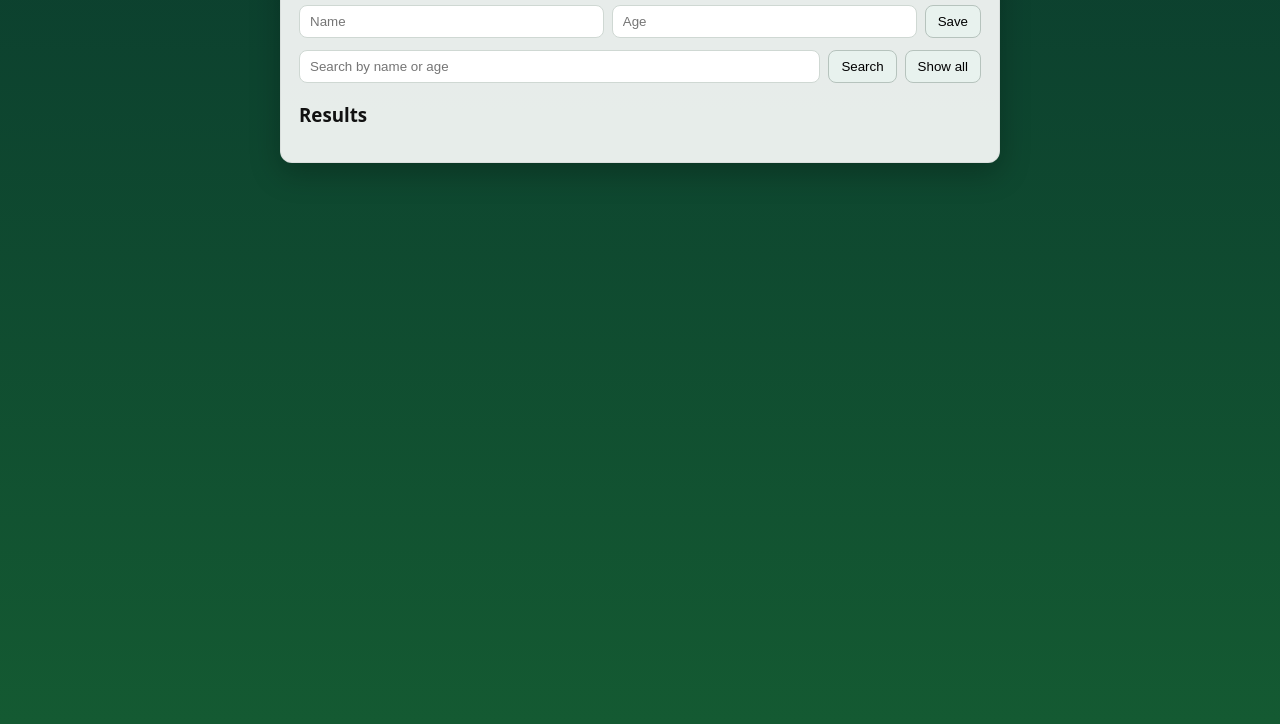
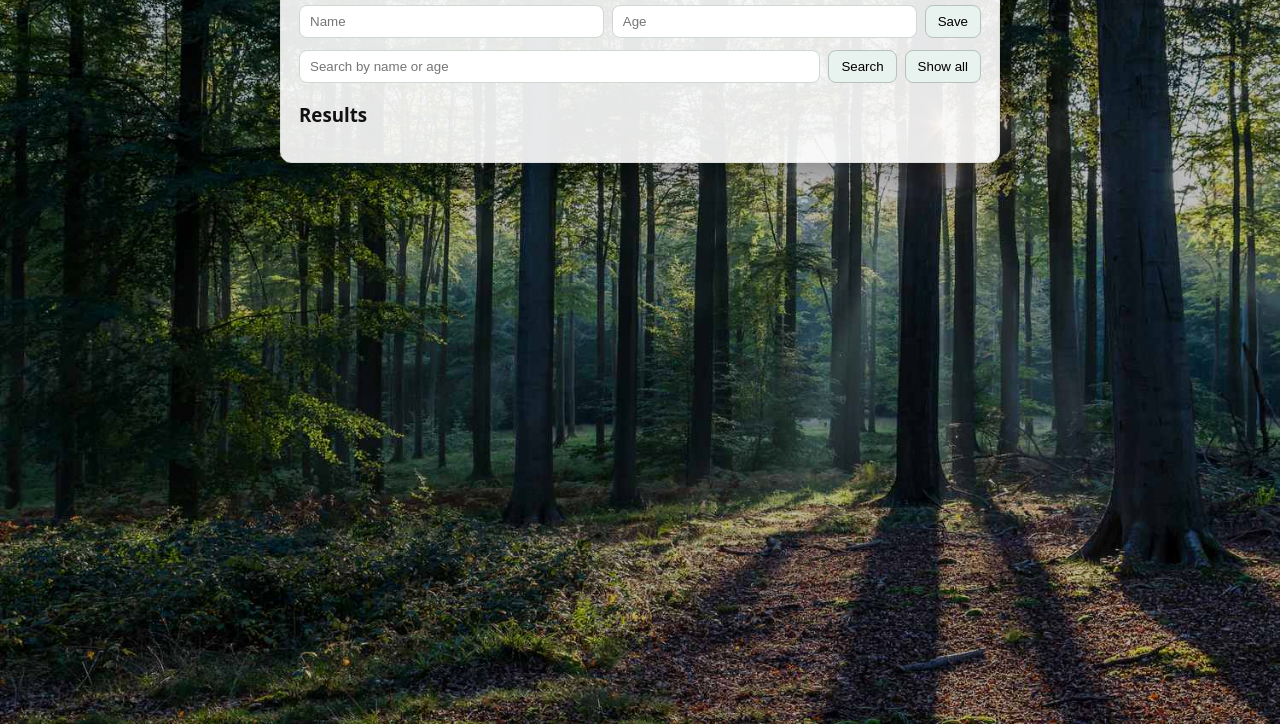
Before and after one commit to mendes56masieli/people-app-file, a website: page public/index.html in a window 1280 px wide. Shown: the part 124-848 px from the top of the page. Drawn offline with Linux system fonts and the light colour scheme; no server answers.

Commit message:
third chance

```diff
--- a/public/index.html
+++ b/public/index.html
@@ -11,13 +11,13 @@
       margin: 0 auto;
       min-height: 100vh;
       padding: 24px;
-      /* Forest-like background: deep green gradient + tree band */
+      /* Photo background with subtle dark overlay */
       background-image:
-        linear-gradient(180deg, #0b3d2e 0%, #145a32 100%),
-        url('forest.svg');
-      background-repeat: no-repeat, repeat-x;
-      background-position: center, bottom;
-      background-size: cover, 512px 200px;
+        linear-gradient(rgba(0,0,0,0.25), rgba(0,0,0,0.25)),
+        url('forest.jpg');
+      background-repeat: no-repeat, no-repeat;
+      background-position: center, center;
+      background-size: cover, cover;
     }
     .panel {
       background: rgba(255, 255, 255, 0.9);
```
Also changed, not shown: public/forest.jpg (added).
